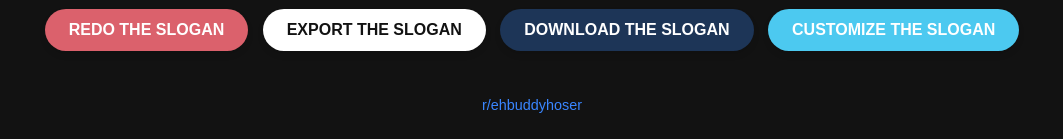
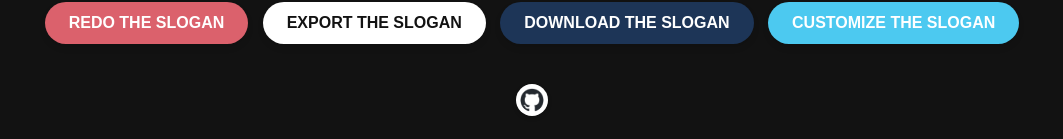
Before and after one commit to edmundlam/pp-slogan-maker, a website: page index.html in a window 1280 px wide. Shown: the part 667-806 px from the top of the page, without its empty margins (108-1171 px from the left). Drawn offline with Linux system fonts and the light colour scheme.

Commit message:
Add link back to repo

```diff
--- a/css/app.css
+++ b/css/app.css
@@ -354,3 +354,12 @@
       max-width: 300px;
     }
   }
+
+  .github-link img {
+      background-color: rgb(255, 255, 255); /* White background */
+      border-radius: 50%; /* Makes it a circle */
+      padding: 4px; /* Adds some space inside the circle */
+      width: 32px; /* Slightly bigger for better visibility */
+      height: 32px;
+      box-shadow: 0 2px 4px rgba(0, 0, 0, 0.2); /* Optional: Adds a slight shadow for better contrast */
+  }
--- a/index.html
+++ b/index.html
@@ -4,7 +4,7 @@
     <meta charset="UTF-8">
     <meta name="viewport" content="width=device-width, initial-scale=1.0">
     <title>PP Slogan Maker</title>
-    <link rel="stylesheet" href="css/app.css?v=1.1">
+    <link rel="stylesheet" href="css/app.css?v=1.2">
 
     <!-- Open Graph Meta Tags -->
     <meta property="og:title" content="PP Slogan Maker">
@@ -43,7 +43,9 @@
         </div>
     </main>
     <footer>
-        <a href="https://www.reddit.com/r/ehbuddyhoser" target="_blank" rel="noopener noreferrer">r/ehbuddyhoser</a>
+        <a href="https://github.com/edmundlam/pp-slogan-maker" target="_blank" rel="noopener" class="github-link">
+            <img src="images/github-mark.png" alt="https://github.com/edmundlam/pp-slogan-maker" width="24" height="24">
+        </a>
     </footer>
     <script src="js/app.min.js?v=1.4"></script>
 </body>
```
Also changed, not shown: images/github-mark.png (added).
